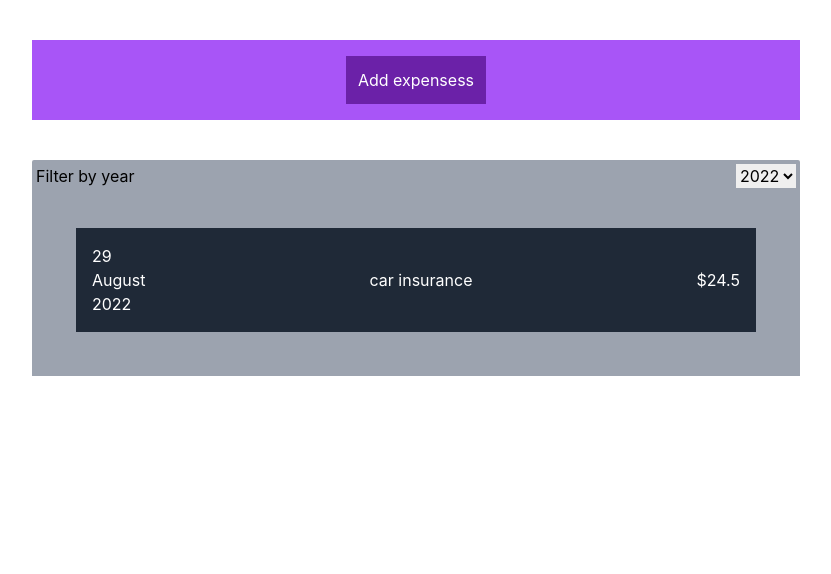
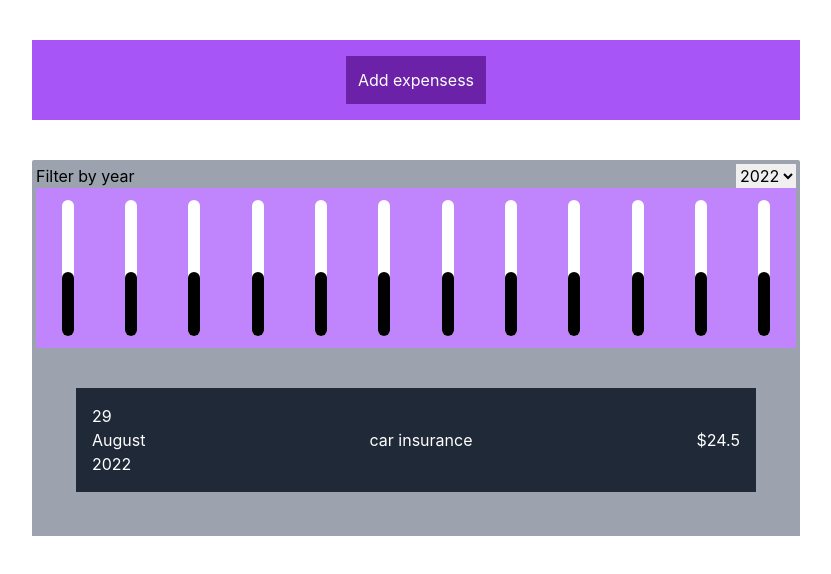
Before and after one commit to subhankar18r/expense-tracker, a React (Create React App) app: page / in a window 1280 px wide. Shown: the top 574 px of the page, without its empty margins (224-1055 px from the left). Built offline with nearby package versions, Linux system fonts and the light colour scheme.

Commit message:
chart added

```diff
--- a/src/components/Expenses/Expenses.js
+++ b/src/components/Expenses/Expenses.js
@@ -2,6 +2,7 @@ import { useState } from "react";
 
 import ExpensesList from "./ExpensesList";
 import ExpensesFilter from "./ExpenseFilter";
+import Chart from "../Chart/Chart";
 
 const Expenses = (props) => {
   const [filteredYear, setFilteredYear] = useState(
@@ -22,6 +23,7 @@ const Expenses = (props) => {
         selected={filteredYear}
         onChangeFilter={filterChangeHandler}
       />
+      <Chart />
       <ExpensesList items={filteredYearExpenses} />
     </div>
   );
```
